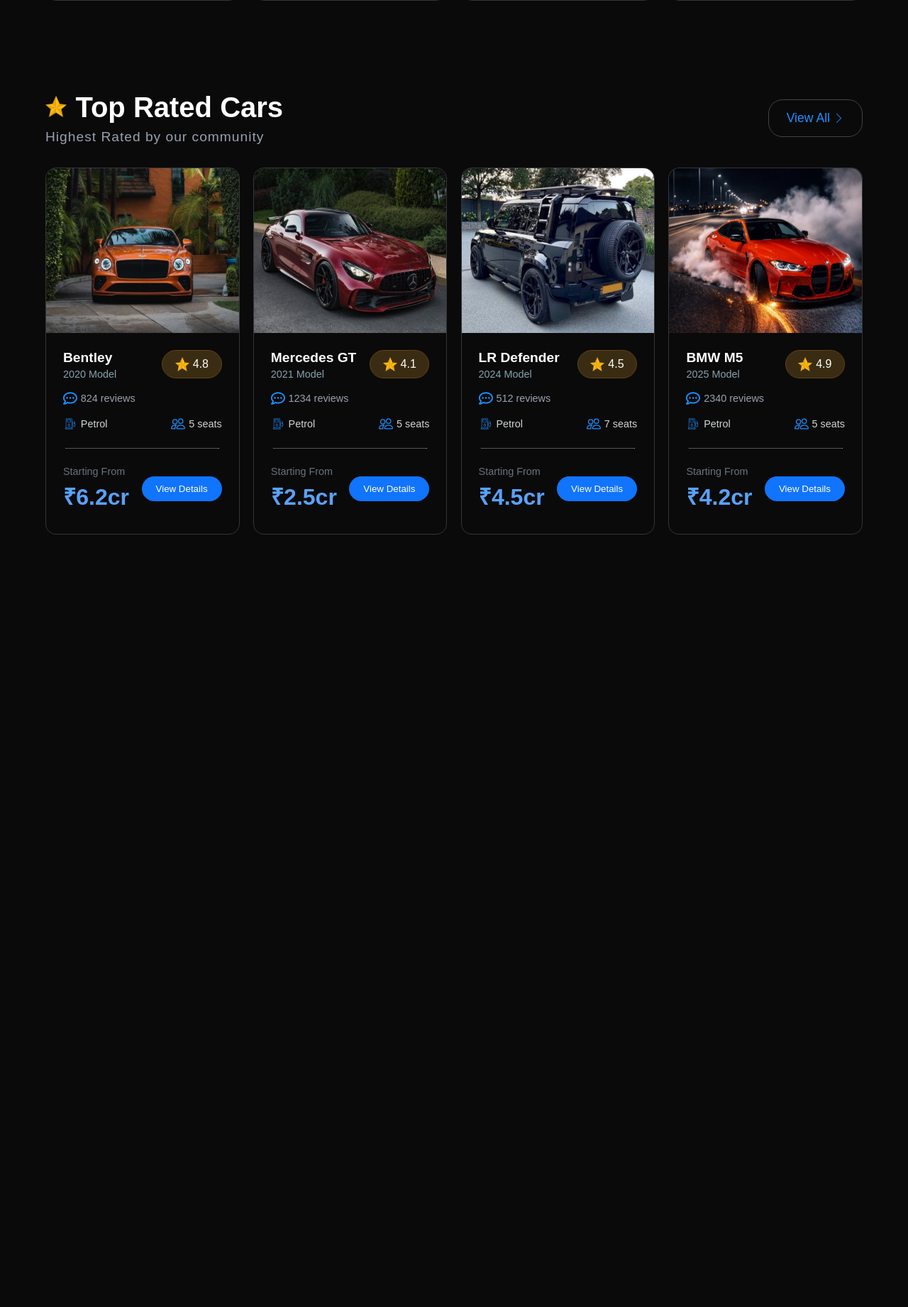
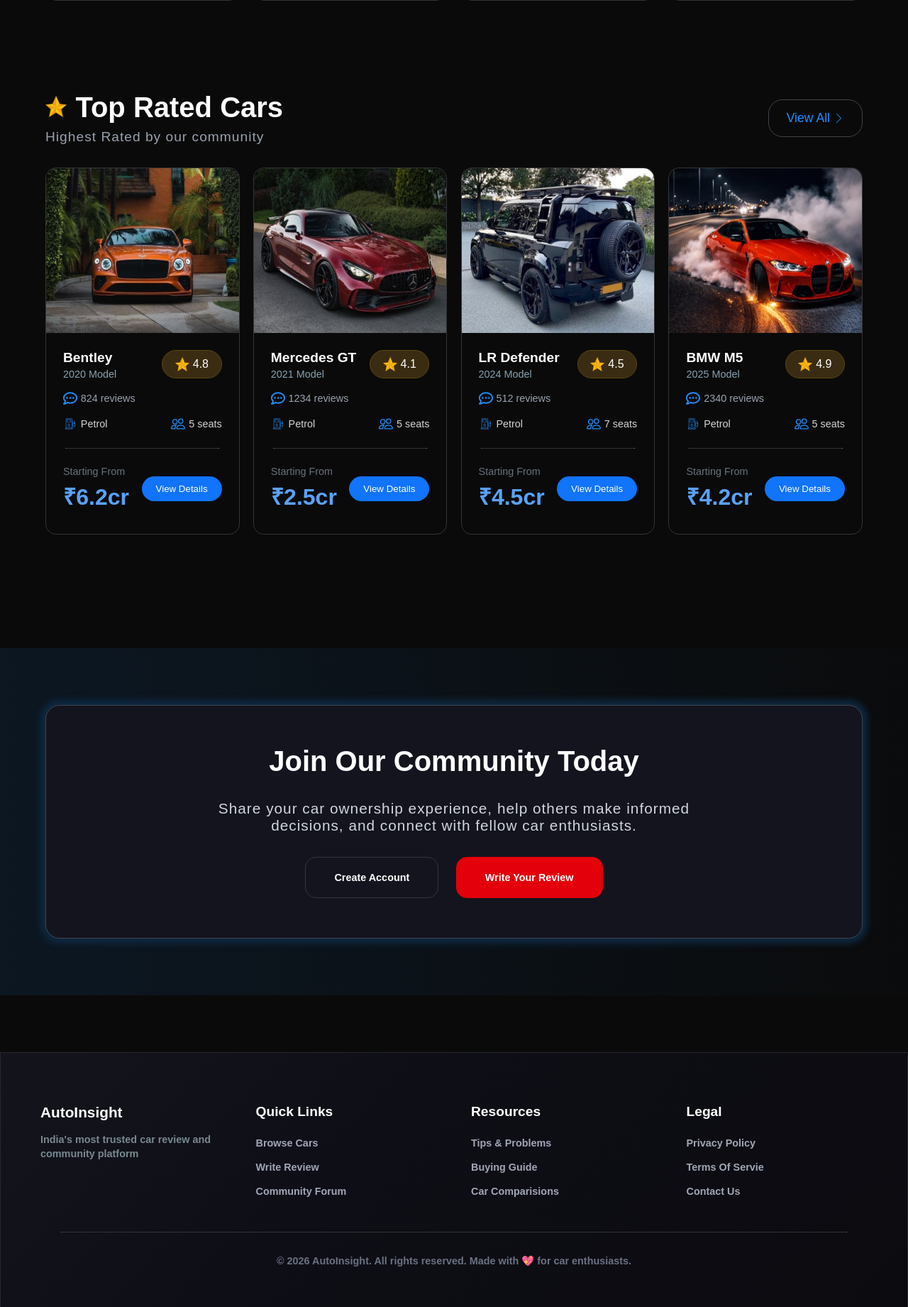
Before and after one commit to RahulLingwal/AutoInsight, a PHP site: page /HTML/index.html in a window 1280 px wide. Shown: the part 1504-3345 px from the top of the page at 71% size. Run offline with PHP 8.4, Linux system fonts and the light colour scheme.

Commit message:
Add Join Us section and Footer section

```diff
--- a/CSS/style.css
+++ b/CSS/style.css
@@ -7,7 +7,6 @@
 }
 
 body {
-	height: 10000px;
 	font-family: Arial, sans-serif;
 	background-color: rgb(10, 10, 10);
 	color: white;
@@ -460,7 +459,7 @@
 hr {
 	margin: 0 auto;
 	width: 80%;
-  border-top: 1px solid rgb(84, 84, 84);
+	border-top: 1px solid rgb(52, 52, 52);
 	border-bottom: none;
 }
 
@@ -494,5 +493,159 @@
 }
 
 .top-rated-cars {
-  margin: 3rem 0;
+	margin-top: 3rem;
+	margin-bottom: 10rem;
 }
+
+.join-us-container {
+	background: linear-gradient(90deg, rgb(12, 23, 34), rgb(10, 11, 12));
+	padding: 1rem 0;
+	margin-bottom: 5rem;
+}
+
+.join-us {
+	margin: 4rem;
+	padding: 3.5rem;
+	background-color: rgb(19, 20, 30);
+	border: 1px solid rgb(66, 67, 74);
+	border-radius: 20px;
+	box-shadow: 0 0 10px 7px rgb(14, 41, 65);
+
+	display: flex;
+	flex-direction: column;
+	align-items: center;
+	justify-content: space-around;
+	gap: 2rem;
+}
+
+.join-us h4 {
+	color: white;
+	font-size: 2.5rem;
+	font-weight: bold;
+}
+
+.join-us p {
+	text-align: center;
+	padding: 0 10rem;
+	letter-spacing: 1px;
+	color: rgb(209, 213, 220);
+	font-size: 1.3rem;
+}
+
+.join-us-buttons button {
+	padding: 20px 40px;
+	margin: 0 10px;
+	color: white;
+	font-size: 0.9rem;
+	font-weight: bold;
+	border-radius: 15px;
+	cursor: pointer;
+}
+
+.join-us-create-account-button {
+	background-color: transparent;
+	border: 1px solid rgb(53, 53, 59);
+	transition:
+		background-color 0.15s,
+		box-shadow 0.15s,
+		border 0.15s;
+}
+
+.join-us-create-account-button:hover {
+	background-color: rgb(67, 67, 75);
+	border: 1px solid rgb(30, 144, 255);
+	box-shadow: 0 7px 10px rgb(23, 62, 107);
+}
+
+.join-us-write-review-button {
+	background-color: rgb(227, 0, 11);
+	border: 1px solid rgb(227, 0, 11);
+	transition:
+		background-color 0.15s,
+		box-shadow 0.15s,
+		border 0.15s;
+}
+
+.join-us-write-review-button:hover {
+	box-shadow: 0 5px 15px rgb(183, 33, 41);
+}
+
+.footer {
+	padding: 3.5rem;
+	background: linear-gradient(
+		135deg,
+		rgb(20, 20, 29),
+		rgb(14, 14, 22) 40%,
+		rgb(11, 11, 16) 95%
+	);
+	border: 1px solid rgb(39, 39, 46);
+}
+
+.upper-footer {
+	display: grid;
+	grid-template-columns: 1fr 1fr 1fr 1fr;
+	gap: 3rem;
+	padding-top: 1rem;
+	padding-bottom: 1rem;
+}
+
+.upper-footer-section h3 {
+	font-size: 1.3rem;
+	font-weight: bold;
+	color: white;
+	padding-bottom: 1rem;
+}
+
+.upper-footer-section p {
+	color: rgb(120, 137, 143);
+	font-size: 0.9rem;
+	font-weight: bold;
+	line-height: 20px;
+}
+
+.upper-footer-section h4 {
+	font-size: 1.2rem;
+	font-weight: bold;
+	color: white;
+	padding-bottom: 1.5rem;
+}
+
+.footer-list {
+	display: flex;
+	flex-direction: column;
+	align-items: start;
+	justify-content: start;
+	gap: 1rem;
+}
+
+.footer-list li {
+	list-style-type: none;
+	cursor: pointer;
+}
+
+.footer-list li a {
+	text-decoration: none;
+	font-size: 0.9rem;
+	font-weight: bold;
+	color: rgb(161, 166, 181);
+	transition: color 0.15s;
+}
+
+.footer-list li a:hover {
+	color: rgb(30, 144, 255);
+}
+
+.footer-hr {
+	width: 95%;
+	margin: 2rem auto;
+}
+
+.lower-footer {
+	text-align: center;
+}
+
+.lower-footer p {
+	color: rgb(106, 114, 130);
+	font-size: 0.9rem;
+	font-weight: bold;
+}
--- a/HTML/index.html
+++ b/HTML/index.html
@@ -1,5 +1,6 @@
 <!doctype html>
 <html lang="en">
+
 <head>
 	<meta charset="UTF-8" />
 	<meta name="viewport" content="width=device-width, initial-scale=1.0" />
@@ -142,10 +143,7 @@
 						</div>
 
 						<div class="reviews">
-								<img
-									class="icons"
-									src="../Asset/Icons/review-chat.svg"
-									alt="" />
+							<img class="icons" src="../Asset/Icons/review-chat.svg" alt="" />
 							<p>824 reviews</p>
 						</div>
 
@@ -194,10 +192,7 @@
 						</div>
 
 						<div class="reviews">
-								<img
-									class="icons"
-									src="../Asset/Icons/review-chat.svg"
-									alt="" />
+							<img class="icons" src="../Asset/Icons/review-chat.svg" alt="" />
 							<p>1234 reviews</p>
 						</div>
 
@@ -246,10 +241,7 @@
 						</div>
 
 						<div class="reviews">
-								<img
-									class="icons"
-									src="../Asset/Icons/review-chat.svg"
-									alt="" />
+							<img class="icons" src="../Asset/Icons/review-chat.svg" alt="" />
 							<p>512 reviews</p>
 						</div>
 
@@ -298,10 +290,7 @@
 						</div>
 
 						<div class="reviews">
-								<img
-									class="icons"
-									src="../Asset/Icons/review-chat.svg"
-									alt="" />
+							<img class="icons" src="../Asset/Icons/review-chat.svg" alt="" />
 							<p>234 reviews</p>
 						</div>
 
@@ -367,10 +356,7 @@
 						</div>
 
 						<div class="reviews">
-								<img
-									class="icons"
-									src="../Asset/Icons/review-chat.svg"
-									alt="" />
+							<img class="icons" src="../Asset/Icons/review-chat.svg" alt="" />
 							<p>824 reviews</p>
 						</div>
 
@@ -419,10 +405,7 @@
 						</div>
 
 						<div class="reviews">
-								<img
-									class="icons"
-									src="../Asset/Icons/review-chat.svg"
-									alt="" />
+							<img class="icons" src="../Asset/Icons/review-chat.svg" alt="" />
 							<p>1234 reviews</p>
 						</div>
 
@@ -471,10 +454,7 @@
 						</div>
 
 						<div class="reviews">
-								<img
-									class="icons"
-									src="../Asset/Icons/review-chat.svg"
-									alt="" />
+							<img class="icons" src="../Asset/Icons/review-chat.svg" alt="" />
 							<p>512 reviews</p>
 						</div>
 
@@ -523,10 +503,7 @@
 						</div>
 
 						<div class="reviews">
-								<img
-									class="icons"
-									src="../Asset/Icons/review-chat.svg"
-									alt="" />
+							<img class="icons" src="../Asset/Icons/review-chat.svg" alt="" />
 							<p>2340 reviews</p>
 						</div>
 
@@ -556,5 +533,55 @@
 			</div>
 		</div>
 	</div>
+
+	<div class="join-us-container">
+		<div class="join-us">
+			<h4>Join Our Community Today</h4>
+			<p>Share your car ownership experience, help others make informed decisions, and connect with fellow car
+				enthusiasts.</p>
+			<div class="join-us-buttons">
+				<button class="join-us-create-account-button">Create Account</button>
+				<button class="join-us-write-review-button">Write Your Review</button>
+			</div>
+		</div>
+	</div>
+
+	<footer class="footer">
+		<div class="upper-footer">
+			<div class="upper-footer-section">
+				<h3>AutoInsight</h3>
+				<p>India's most trusted car review and community platform</p>
+			</div>
+			<div class="upper-footer-section">
+				<h4>Quick Links</h4>
+				<ul class="footer-list">
+					<li><a href="#">Browse Cars</a></li>
+					<li><a href="#">Write Review</a></li>
+					<li><a href="#">Community Forum</a></li>
+				</ul>
+			</div>
+			<div class="upper-footer-section">
+				<h4>Resources</h4>
+				<ul class="footer-list">
+					<li><a href="#">Tips & Problems</a></li>
+					<li><a href="#">Buying Guide</a></li>
+					<li><a href="#">Car Comparisions</a></li>
+				</ul>
+			</div>
+			<div class="upper-footer-section">
+				<h4>Legal</h4>
+				<ul class="footer-list">
+					<li><a href="#">Privacy Policy</a></li>
+					<li><a href="#">Terms Of Servie</a></li>
+					<li><a href="#">Contact Us</a></li>
+				</ul>
+			</div>
+		</div>
+		<hr class="footer-hr">
+		<div class="lower-footer">
+			<p>&copy 2026 AutoInsight. All rights reserved. Made with 💖 for car enthusiasts.</p>
+		</div>
+	</footer>
 </body>
+
 </html>
```
Lines whose indentation alone changed are shown as unchanged.
